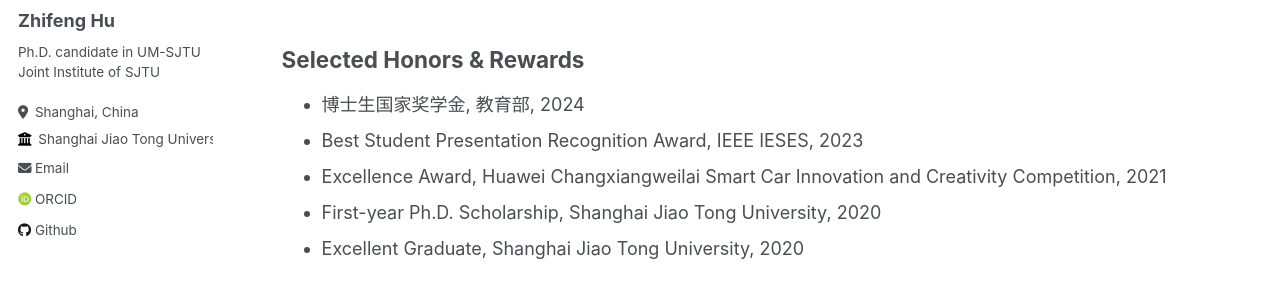
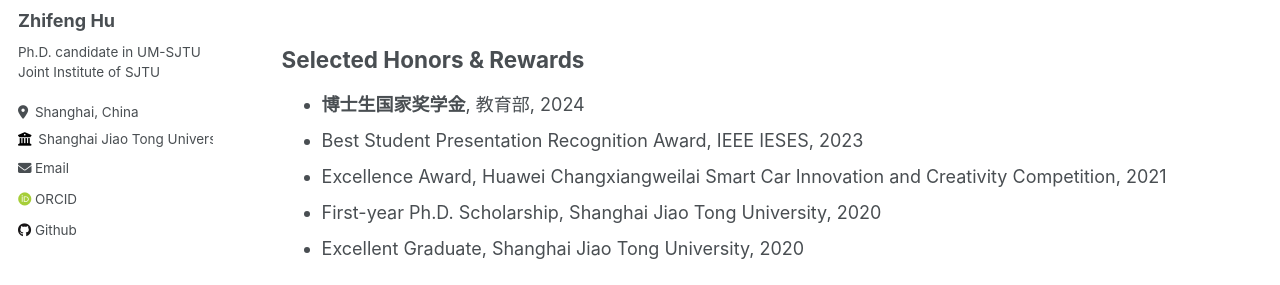
Before and after one commit to CantorHu/CantorHu.github.io, a Jekyll site: the page built from _pages/cv.md, in a window 1280 px wide and 974 px high. Shown: the part 286-571 px from the top of the window. Built offline with Jekyll 4.4.1, drawn with Linux system fonts in a browser that asks for light colours; some web fonts are replaced.

Commit message:
Update cv.md

```diff
--- a/_pages/cv.md
+++ b/_pages/cv.md
@@ -17,7 +17,7 @@
 
 Selected Honors & Rewards
 -----
-- 博士生国家奖学金, 教育部, 2024
+- **博士生国家奖学金**, 教育部, 2024
 - Best Student Presentation Recognition Award, IEEE IESES, 2023
 - Excellence Award, Huawei Changxiangweilai Smart Car Innovation and Creativity Competition, 2021
 - First-year Ph.D. Scholarship, Shanghai Jiao Tong University, 2020
```
